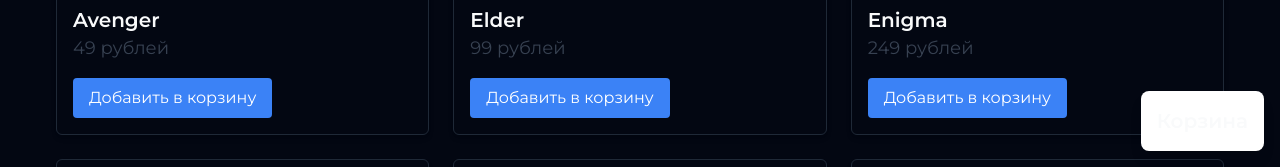
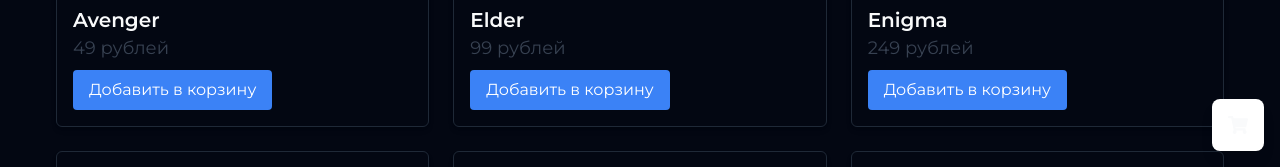
Before and after one commit to Z1ppzy/bigweb, a React (Vite) app: page /shop in a window 1280 px wide. Shown: the part 633-800 px from the top of the page. Built offline with nearby package versions, Linux system fonts and the light colour scheme.

Commit message:
added counter Product

```diff
--- a/src/components/Shop/Cart.tsx
+++ b/src/components/Shop/Cart.tsx
@@ -1,36 +1,22 @@
 import React from 'react';
-import { motion, AnimatePresence } from 'framer-motion';
+import { FaShoppingCart } from "react-icons/fa";
 
 interface CartProps {
-  cartItems: { id: number; name: string; price: number }[];
-  onRemoveFromCart: (id: number) => void;
+  cartItems: { id: number; name: string; price: number; quantity: number }[];
+  onToggleCartModal: () => void;
 }
 
-const Cart: React.FC<CartProps> = ({ cartItems, onRemoveFromCart }) => {
+const Cart: React.FC<CartProps> = ({ cartItems, onToggleCartModal }) => {
+  const totalItems = cartItems.reduce((total, item) => total + item.quantity, 0);
+
   return (
-    <div className="fixed bottom-0 right-0 m-4 p-4 bg-white shadow-lg rounded-lg">
-      <h2 className="text-xl font-semibold">Корзина</h2>
-      <ul>
-        {cartItems.map((item) => (
-          <AnimatePresence key={item.id}>
-            <motion.li
-              className="flex justify-between items-center mt-4"
-              initial={{ opacity: 0, x: 50 }}
-              animate={{ opacity: 1, x: 0 }}
-              exit={{ opacity: 0, x: 50 }}
-            >
-              <span>{item.name}</span>
-              <span>{item.price} рублей</span>
-              <button
-                onClick={() => onRemoveFromCart(item.id)}
-                className="ml-4 px-2 py-1 bg-red-500 text-white rounded hover:bg-red-700"
-              >
-                Удалить
-              </button>
-            </motion.li>
-          </AnimatePresence>
-        ))}
-      </ul>
+    <div className="fixed bottom-0 right-0 m-4 p-4 bg-white shadow-lg rounded-lg cursor-pointer" onClick={onToggleCartModal}>
+      <h2 className="text-xl font-semibold flex items-center">
+        <FaShoppingCart />
+        {totalItems > 0 && (
+          <span className="ml-2 bg-red-500 text-white rounded-full px-2 text-sm">{totalItems}</span>
+        )}
+      </h2>
     </div>
   );
 };
--- /dev/null
+++ b/src/components/Shop/CartModal.tsx
@@ -0,0 +1,47 @@
+import React from 'react';
+import { motion, AnimatePresence } from 'framer-motion';
+
+interface CartModalProps {
+  cartItems: { id: number; name: string; price: number; quantity: number }[];
+  onRemoveFromCart: (id: number) => void;
+  onClose: () => void;
+}
+
+const CartModal: React.FC<CartModalProps> = ({ cartItems, onRemoveFromCart, onClose }) => {
+  const totalAmount = cartItems.reduce((total, item) => total + item.price * item.quantity, 0);
+
+  return (
+    <div className="fixed inset-0 flex items-center justify-center bg-black bg-opacity-50">
+      <div className="bg-white p-6 rounded-lg shadow-lg max-w-lg w-full">
+        <button className="absolute top-2 right-2 text-gray-700" onClick={onClose}>X</button>
+        <h2 className="text-2xl font-bold mb-4">Корзина</h2>
+        <ul>
+          {cartItems.map((item) => (
+            <AnimatePresence key={item.id}>
+              <motion.li
+                className="flex justify-between items-center mt-4"
+                initial={{ opacity: 0, x: 50 }}
+                animate={{ opacity: 1, x: 0 }}
+                exit={{ opacity: 0, x: 50 }}
+              >
+                <span>{item.name}</span>
+                <span>{item.price} рублей x {item.quantity}</span>
+                <button
+                  onClick={() => onRemoveFromCart(item.id)}
+                  className="ml-4 px-2 py-1 bg-red-500 text-white rounded hover:bg-red-700"
+                >
+                  Удалить
+                </button>
+              </motion.li>
+            </AnimatePresence>
+          ))}
+        </ul>
+        <div className="mt-4 text-right">
+          <p className="text-lg font-semibold">Итого: {totalAmount} рублей</p>
+        </div>
+      </div>
+    </div>
+  );
+};
+
+export default CartModal;
--- a/src/components/Shop/ProductItem.tsx
+++ b/src/components/Shop/ProductItem.tsx
@@ -1,5 +1,4 @@
 import React from 'react';
-import { motion } from 'framer-motion';
 
 interface ProductItemProps {
   image: string;
@@ -11,24 +10,17 @@ interface ProductItemProps {
 
 const ProductItem: React.FC<ProductItemProps> = ({ image, name, price, onClick, onAddToCart }) => {
   return (
-    <motion.div
-      className="p-4 border rounded-md shadow-md"
-      onClick={onClick}
-      whileHover={{ scale: 1.05 }}
-    >
-      <img src={image} alt={name} className="w-full h-96 object-cover rounded-md mb-4" />
+    <div className="p-4 border rounded-md shadow-md">
+      <img src={image} alt={name} className="w-full lg:h-96 object-cover rounded-md mb-4" onClick={onClick} />
       <h2 className="text-xl font-semibold">{name}</h2>
       <p className="text-lg text-gray-700">{price} рублей</p>
       <button
-        onClick={e => {
-          e.stopPropagation();
-          onAddToCart();
-        }}
-        className="mt-4 px-4 py-2 bg-blue-500 text-white rounded hover:bg-blue-700"
+        onClick={onAddToCart}
+        className="mt-2 px-4 py-2 bg-blue-500 text-white rounded hover:bg-blue-700"
       >
         Добавить в корзину
       </button>
-    </motion.div>
+    </div>
   );
 };
 
--- a/src/components/Shop/ProductList.tsx
+++ b/src/components/Shop/ProductList.tsx
@@ -2,6 +2,7 @@ import React, { useState } from 'react';
 import ProductItem from './ProductItem';
 import ProductModal from './ProductModal';
 import Cart from './Cart';
+import CartModal from './CartModal';
 
 interface Product {
   id: number;
@@ -9,6 +10,13 @@ interface Product {
   name: string;
   price: number;
   description: string;
+}
+
+interface CartItem {
+  id: number;
+  name: string;
+  price: number;
+  quantity: number;
 }
 
 const products: Product[] = [
@@ -24,7 +32,8 @@ const products: Product[] = [
 
 const ProductList: React.FC = () => {
   const [selectedProduct, setSelectedProduct] = useState<Product | null>(null);
-  const [cart, setCart] = useState<Product[]>([]);
+  const [cart, setCart] = useState<CartItem[]>([]);
+  const [isCartModalOpen, setIsCartModalOpen] = useState(false);
 
   const handleProductClick = (product: Product) => {
     setSelectedProduct(product);
@@ -35,11 +44,33 @@ const ProductList: React.FC = () => {
   };
 
   const handleAddToCart = (product: Product) => {
-    setCart((prevCart) => [...prevCart, product]);
+    setCart((prevCart) => {
+      const existingItem = prevCart.find((item) => item.id === product.id);
+      if (existingItem) {
+        return prevCart.map((item) =>
+          item.id === product.id ? { ...item, quantity: item.quantity + 1 } : item
+        );
+      } else {
+        return [...prevCart, { id: product.id, name: product.name, price: product.price, quantity: 1 }];
+      }
+    });
   };
 
   const handleRemoveFromCart = (id: number) => {
-    setCart((prevCart) => prevCart.filter((item) => item.id !== id));
+    setCart((prevCart) => {
+      const existingItem = prevCart.find((item) => item.id === id);
+      if (existingItem && existingItem.quantity > 1) {
+        return prevCart.map((item) =>
+          item.id === id ? { ...item, quantity: item.quantity - 1 } : item
+        );
+      } else {
+        return prevCart.filter((item) => item.id !== id);
+      }
+    });
+  };
+
+  const handleToggleCartModal = () => {
+    setIsCartModalOpen(!isCartModalOpen);
   };
 
   return (
@@ -65,7 +96,10 @@ const ProductList: React.FC = () => {
           />
         )}
       </div>
-      <Cart cartItems={cart} onRemoveFromCart={handleRemoveFromCart} />
+      <Cart cartItems={cart} onToggleCartModal={handleToggleCartModal} />
+      {isCartModalOpen && (
+        <CartModal cartItems={cart} onRemoveFromCart={handleRemoveFromCart} onClose={handleToggleCartModal} />
+      )}
     </div>
   );
 };
```
